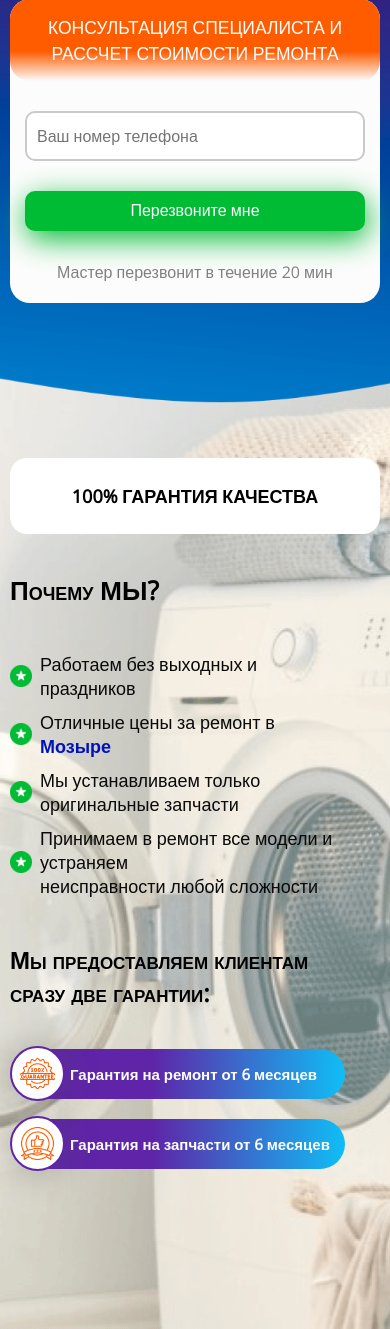
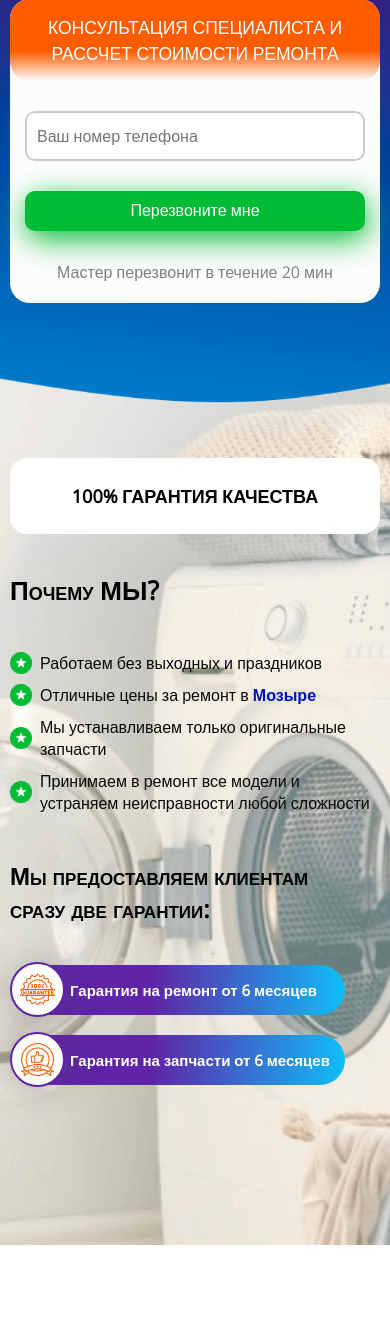
Before and after one commit to AlexeiBrel/Site, a PHP site: page / in a window 390 px wide. Shown: the part 4754-6083 px from the top of the page. After the commit the page ends 5999 px from the top, so only its background shows below. Run offline with PHP 8.4, Linux system fonts and the light colour scheme; some libraries are stand-ins or nearby versions.

Commit message:
change font-size

```diff
--- a/index.html
+++ b/index.html
@@ -247,7 +247,7 @@
                         <li>Работаем без выходных и праздников</li>
                         <li>Отличные цены за ремонт в <strong style="color: #0013bb;">Мозыре</strong></li>
                         <li>Мы устанавливаем только оригинальные запчасти</li>
-                        <li>Принимаем в ремонт все модели и устраняем <br> неисправности любой сложности</li>
+                        <li>Принимаем в ремонт все модели и устраняем неисправности любой сложности</li>
                     </ul>
                     <div class="garant-block">
                         <h3>Мы предоставляем клиентам <br> сразу две гарантии:</h3>
--- a/style/style.css
+++ b/style/style.css
@@ -1011,7 +1011,7 @@
 }
 
 .main .garant .garant-content {
-  max-width: 790px;
+  max-width: 640px;
   width: 100%;
   display: -webkit-box;
   display: -ms-flexbox;
@@ -1043,7 +1043,7 @@
 }
 
 .main .garant .garant-content .garant-about-list li {
-  padding: 5px 30px;
+  padding: 5px 0 5px 30px;
   background: url(../img/icons/star.png) center no-repeat;
   background-size: 22px 22px;
   background-position: 0 center;
@@ -1553,7 +1553,6 @@
     font-size: 18px;
   }
   .main .garant .garant-content .garant-about-list li {
-    padding: 5px 30px;
     background: url(../img/icons/star.png) center no-repeat;
     background-size: 22px 22px;
     background-position: 0 center;
@@ -1825,10 +1824,9 @@
     font-size: 18px;
   }
   .main .garant .garant-content .garant-about-list {
-    font-size: 18px;
+    font-size: 16px;
   }
   .main .garant .garant-content .garant-about-list li {
-    padding: 5px 30px;
     background: url(../img/icons/star.png) center no-repeat;
     background-size: 22px 22px;
     background-position: 0 center;
@@ -1917,7 +1915,6 @@
     font-size: 18px;
   }
   .main .garant .garant-content .garant-about-list li {
-    padding: 5px 30px;
     background: url(../img/icons/star.png) center no-repeat;
     background-size: 22px 22px;
     background-position: 0 center;
--- a/style/style.scss
+++ b/style/style.scss
@@ -696,7 +696,7 @@ $height) {
             color: #000000;
         }
         .garant-content {
-            max-width: 790px;
+            max-width: 640px;
             width: 100%;
             display: flex;
             flex-direction: column;
@@ -716,7 +716,7 @@ $height) {
                 font-size: 20px;
                 margin-bottom: 20px;
                 li {
-                    padding: 5px 30px;
+                    padding: 5px 0 5px 30px;
                     background: url(../img/icons/star.png) center no-repeat;
                     background-size: 22px 22px;
                     background-position: 0 center;
@@ -1205,7 +1205,6 @@ $height) {
                 .garant-about-list {
                     font-size: 18px;
                     li {
-                        padding: 5px 30px;
                         background: url(../img/icons/star.png) center no-repeat;
                         background-size: 22px 22px;
                         background-position: 0 center;
@@ -1447,9 +1446,8 @@ $height) {
             }
             .garant-content {
                 .garant-about-list {
-                    font-size: 18px;
+                    font-size: 16px;
                     li {
-                        padding: 5px 30px;
                         background: url(../img/icons/star.png) center no-repeat;
                         background-size: 22px 22px;
                         background-position: 0 center;
@@ -1558,7 +1556,6 @@ $height) {
                 .garant-about-list {
                     font-size: 18px;
                     li {
-                        padding: 5px 30px;
                         background: url(../img/icons/star.png) center no-repeat;
                         background-size: 22px 22px;
                         background-position: 0 center;
```
